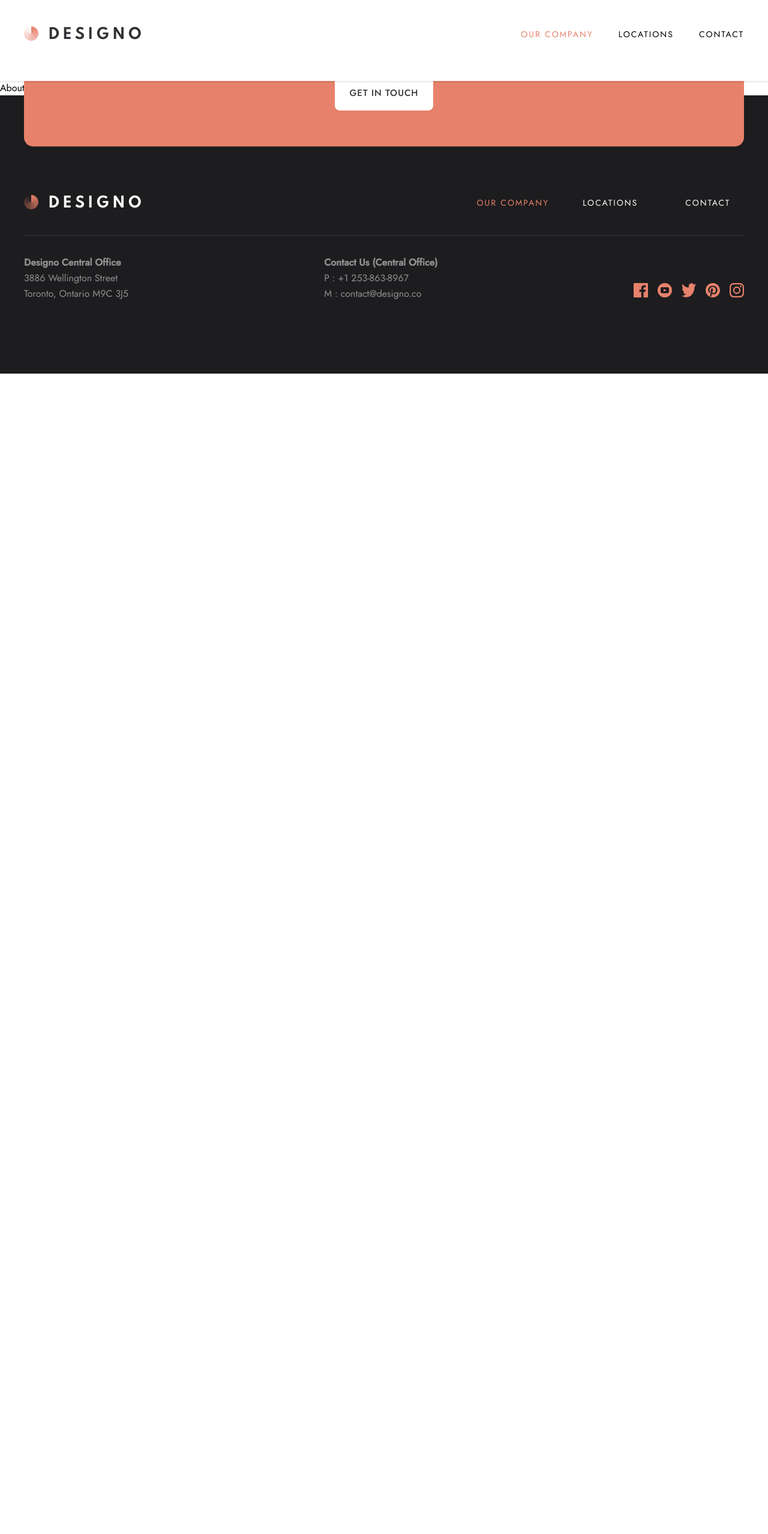
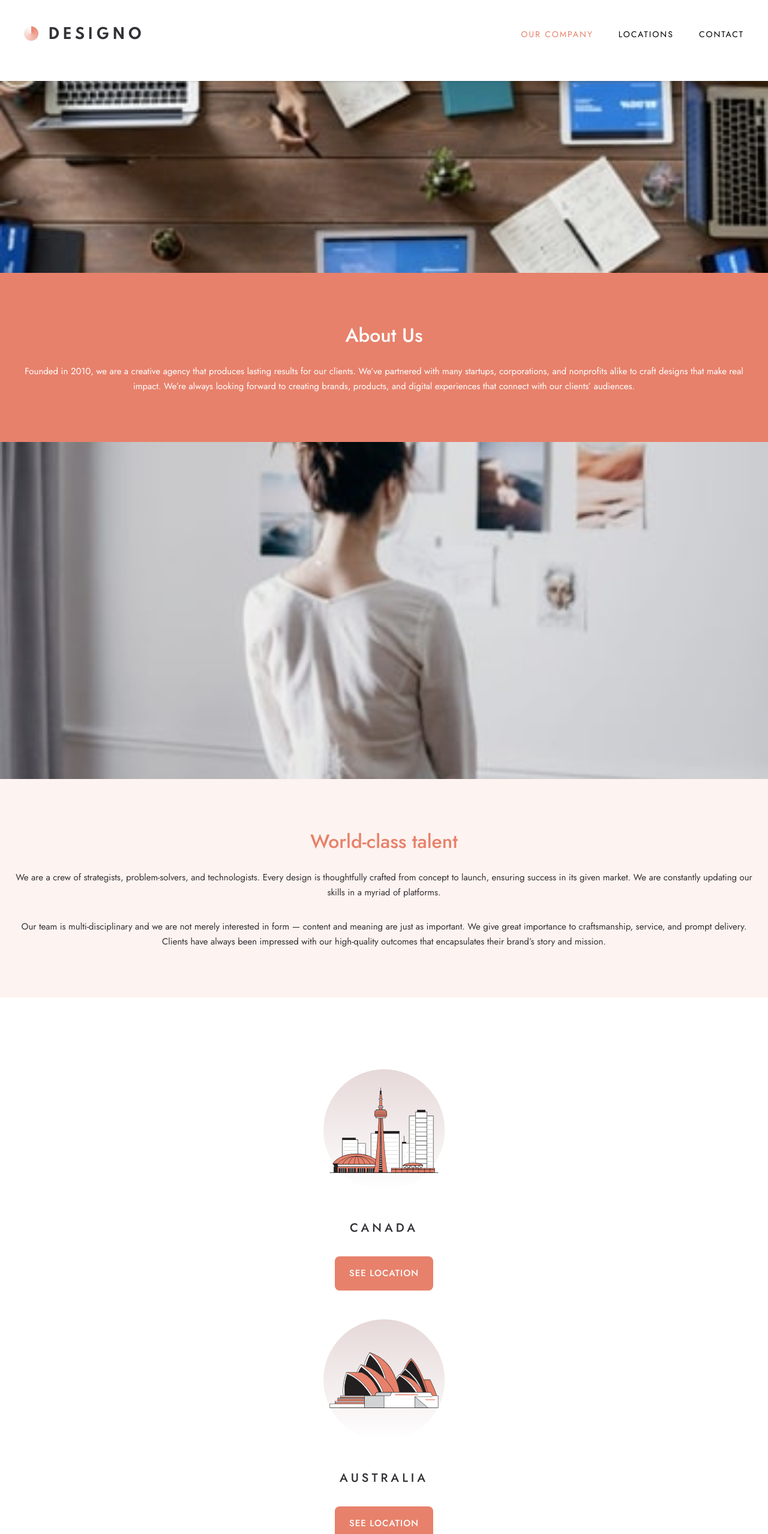
Before and after one commit to dgarcia1724/Designo, a React (Vite) app: page /about in a window 1280 px wide. Shown: the part 20-2578 px from the top of the page at 60% size. Before the commit the page ends 800 px from the top, so only its background shows below. Built offline with nearby package versions, Linux system fonts and the light colour scheme; the HTML template or start-up script is replaced by a standard one.

Commit message:
About Page - mobile is complete

```diff
--- a/src/pages/About.jsx
+++ b/src/pages/About.jsx
@@ -1,7 +1,119 @@
+import CircleBg from "../components/CircleBg";
+import PeachBtn from "../components/PeachBtn";
+
 function About() {
   return (
     <div>
-      <h1>About</h1>
+      <section>
+        <img
+          className="w-full h-[320px] object-cover"
+          src="src\designo-multi-page-website\starter-code\assets\about\mobile\image-about-hero.jpg"
+          alt="image-about-hero"
+        />
+        <div className="py-[80px] px-[24px] bg-primaryPeach text-white text-center">
+          <h1 className="mb-[24px] font-medium text-[32px] tracking-[0px]">
+            About Us
+          </h1>
+          <p className="font-normal text-[15px] leading-[25px] tracking-[0px]">
+            Founded in 2010, we are a creative agency that produces lasting
+            results for our clients. We’ve partnered with many startups,
+            corporations, and nonprofits alike to craft designs that make real
+            impact. We’re always looking forward to creating brands, products,
+            and digital experiences that connect with our clients’ audiences.
+          </p>
+        </div>
+      </section>
+      <section>
+        <img
+          className="w-full h-[562px] object-cover"
+          src="src\designo-multi-page-website\starter-code\assets\about\mobile\image-world-class-talent.jpg"
+          alt="image-world-class-talent"
+        />
+        <div className="py-[80px] px-[24px] bg-[#FDF3F0] text-white text-center">
+          <h1 className="mb-[24px] font-medium text-primaryPeach text-[32px] tracking-[0px]">
+            World-class talent
+          </h1>
+          <p className="mb-[32px] font-normal text-[15px] leading-[25px] tracking-[0px] text-secondaryDarkGray">
+            We are a crew of strategists, problem-solvers, and technologists.
+            Every design is thoughtfully crafted from concept to launch,
+            ensuring success in its given market. We are constantly updating our
+            skills in a myriad of platforms.
+          </p>
+          <p className="font-normal text-[15px] leading-[25px] tracking-[0px] text-secondaryDarkGray">
+            Our team is multi-disciplinary and we are not merely interested in
+            form — content and meaning are just as important. We give great
+            importance to craftsmanship, service, and prompt delivery. Clients
+            have always been impressed with our high-quality outcomes that
+            encapsulates their brand’s story and mission.
+          </p>
+        </div>
+      </section>
+      {/* 3 Buttons Grid */}
+      <section className="my-[120px] mx-[12px] grid gap-[48px]">
+        {/* #1 */}
+        <div className="text-center">
+          <CircleBg>
+            <img
+              src="src\designo-multi-page-website\starter-code\assets\shared\desktop\illustration-canada.svg"
+              alt="illustration-canada"
+            />
+          </CircleBg>
+          <h1 className="mt-[48px] mb-[32px] font-medium text-[20px] tracking-[5px] text-secondaryDarkGray">
+            CANADA
+          </h1>
+          <PeachBtn>SEE LOCATION</PeachBtn>
+        </div>
+        {/* #2 */}
+        <div className="text-center">
+          <CircleBg>
+            <img
+              src="src\designo-multi-page-website\starter-code\assets\shared\desktop\illustration-australia.svg"
+              alt="illustration-australia"
+            />
+          </CircleBg>
+          <h1 className="mt-[48px] mb-[32px] font-medium text-[20px] tracking-[5px] text-secondaryDarkGray">
+            AUSTRALIA
+          </h1>
+          <PeachBtn>SEE LOCATION</PeachBtn>
+        </div>
+        {/* #3 */}
+        <div className="text-center">
+          <CircleBg>
+            <img
+              src="src\designo-multi-page-website\starter-code\assets\shared\desktop\illustration-united-kingdom.svg"
+              alt="illustration-united-kingdom"
+            />
+          </CircleBg>
+          <h1 className="mt-[48px] mb-[32px] font-medium text-[20px] tracking-[5px] text-secondaryDarkGray">
+            UNITED KINGDOM
+          </h1>
+          <PeachBtn>SEE LOCATION</PeachBtn>
+        </div>
+      </section>
+      <section className="mb-[310px]">
+        <img
+          className="w-full h-[320px] object-cover"
+          src="src\designo-multi-page-website\starter-code\assets\about\mobile\image-real-deal.jpg"
+          alt="image-real-deal"
+        />
+        <div className="py-[80px] px-[24px] bg-[#FDF3F0] text-white text-center">
+          <h1 className="mb-[24px] font-medium text-primaryPeach text-[32px] tracking-[0px]">
+            The real deal
+          </h1>
+          <p className="mb-[32px] font-normal text-[15px] leading-[25px] tracking-[0px] text-secondaryDarkGray">
+            As strategic partners in our clients’ businesses, we are ready to
+            take on any challenge as our own. Solving real problems require
+            empathy and collaboration, and we strive to bring a fresh
+            perspective to every opportunity. We make design and technology more
+            accessible and give you tools to measure success.
+          </p>
+          <p className="font-normal text-[15px] leading-[25px] tracking-[0px] text-secondaryDarkGray">
+            We are visual storytellers in appealing and captivating ways. By
+            combining business and marketing strategies, we inspire audiences to
+            take action and drive real results.
+          </p>
+        </div>
+      </section>
     </div>
   );
 }
```
